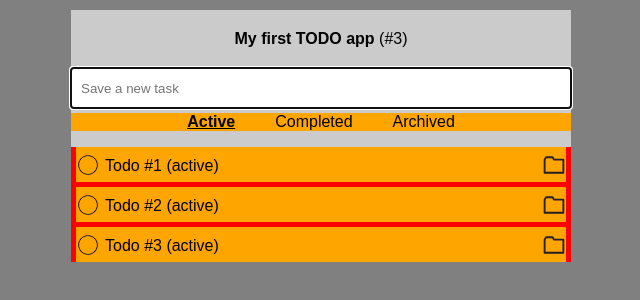
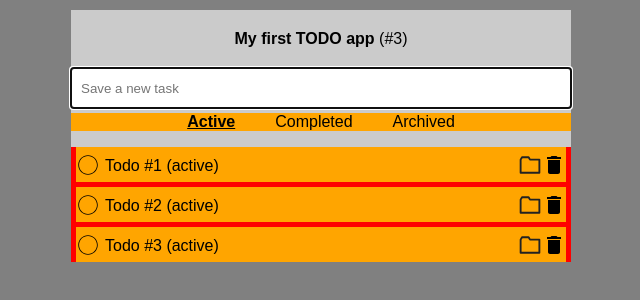
Before and after one commit to ko-dever/my-todo-app-react, a React (Create React App) app: page / in a window 1280 px wide. Shown: the top 300 px of the page, without its empty margins (319-959 px from the left). Built offline with nearby package versions, Linux system fonts and the light colour scheme.

Commit message:
Update button to delete a todo

```diff
--- a/src/components/TodoItem/TodoItem.js
+++ b/src/components/TodoItem/TodoItem.js
@@ -10,6 +10,7 @@ import {
 import {
   ButtonComplete,
   ButtonArchive,
+  ButtonDelete,
 } from '../TodoItemButtons';
 
 
@@ -46,13 +47,9 @@ const TodoItem = ( { todo } ) => (
           />
 
 
-          {/* "Delete" button only displayed for archived items */}
-          {/* TODO: a todo should be removable at any time */}
-          { ! todo.archivedAt ? ''
-            : <button onClick={ () => { remove( todo.id ) } }>
-                Delete
-              </button>
-          }
+          <ButtonDelete
+            onClick={ () => { remove( todo.id ) } }
+          />
 
         </React.Fragment>
 
--- /dev/null
+++ b/src/components/TodoItemButtons/ButtonDelete.js
@@ -0,0 +1,20 @@
+import React from 'react';
+import ButtonIcon from './ButtonIcon';
+
+import iconTrash from './icons/trash.svg';
+
+
+const ButtonDelete = ( props ) => (
+  <ButtonIcon
+    alt="Trash icon"
+
+    src={ iconTrash }
+
+    title="Delete this todo"
+
+    onClick={ props.onClick }
+  />
+);
+
+
+export default ButtonDelete;
--- a/src/components/TodoItemButtons/index.js
+++ b/src/components/TodoItemButtons/index.js
@@ -1,2 +1,3 @@
 export { default as ButtonComplete } from './ButtonComplete';
 export { default as ButtonArchive } from './ButtonArchive';
+export { default as ButtonDelete } from './ButtonDelete';
--- a/src/components/TodosView/TodosView.js
+++ b/src/components/TodosView/TodosView.js
@@ -102,7 +102,18 @@ class TodosView extends React.Component {
    * @param {String} todoId - Todo's ID to process
    */
   handleDeleteTodo = ( todoId ) => {
-    this.manageTodoState( 'delete', todoId );
+
+    const todo = ALL_TODOS.find( todo => todo.id === todoId );
+
+    const msgConfirm = '' +
+      'Are sure you want to delete this todo ?' +
+      '\n\n' +
+      todo.text;
+
+
+    if ( window.confirm( msgConfirm ) ) {
+      this.manageTodoState( 'delete', todoId );
+    }
   };
 
 
```
Also changed, not shown: src/components/TodoItemButtons/icons/trash.svg (added).
